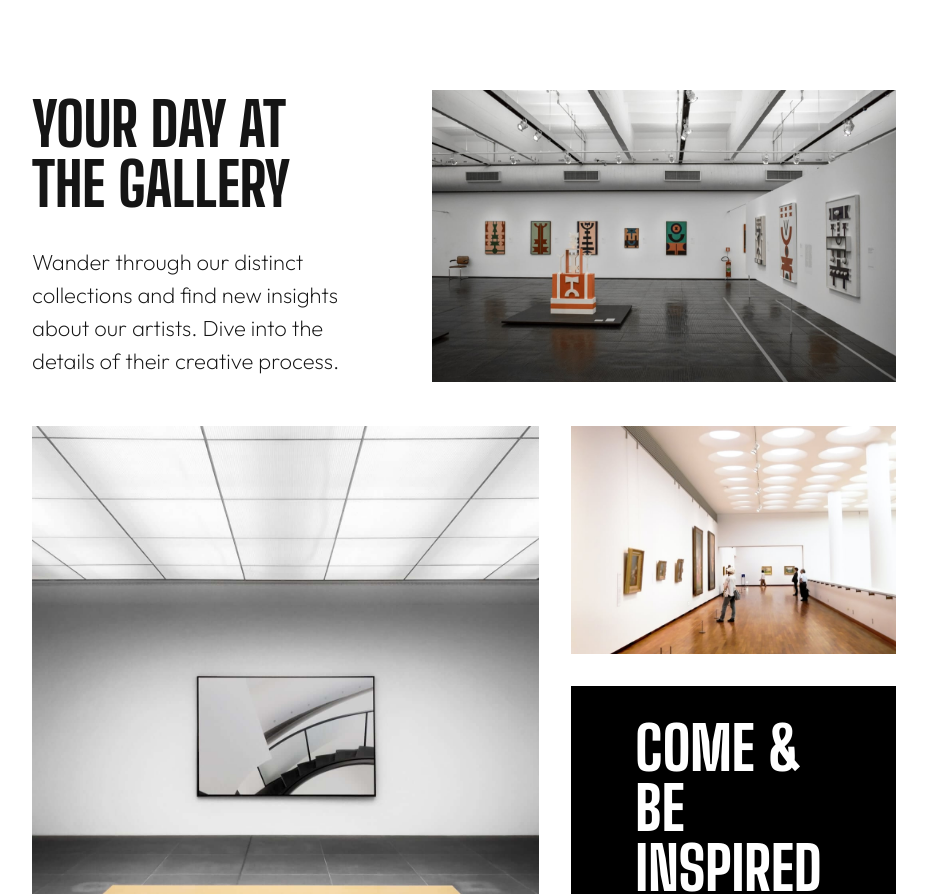
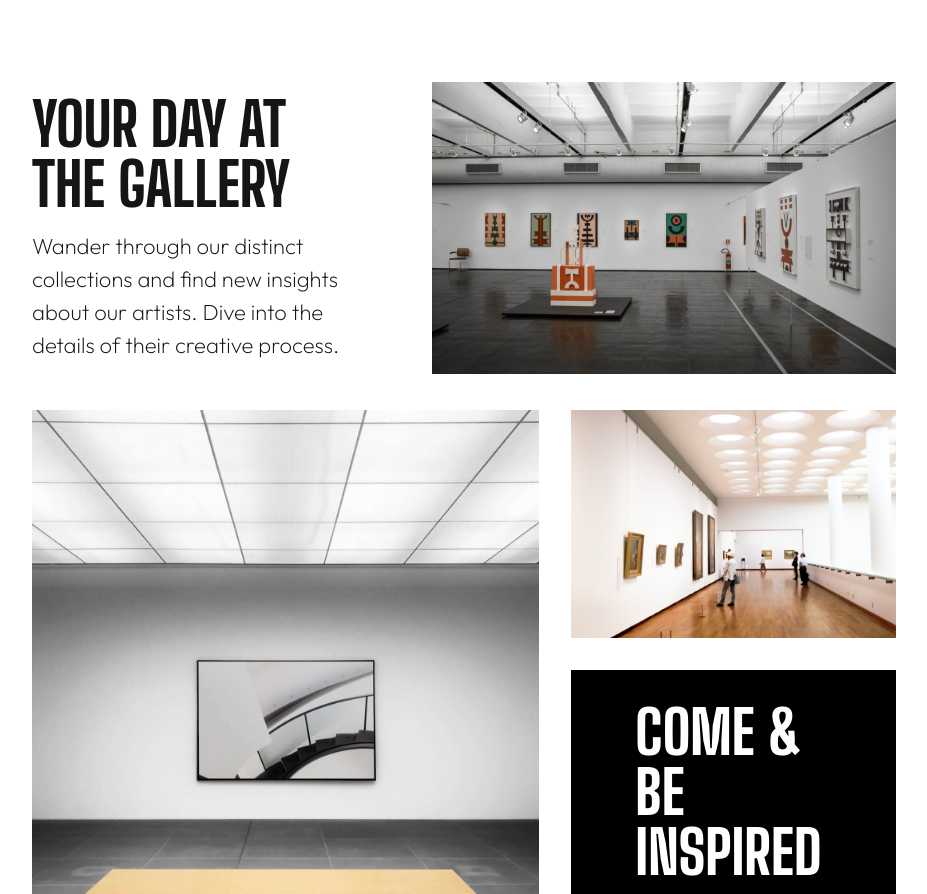
Before and after one commit to samuelahmed/demo-art-gallery, a Next.js app: page / in a window 1280 px wide. Shown: the part 815-1709 px from the top of the page, without its empty margins (176-1103 px from the left). Built offline with nearby package versions, Linux system fonts and the light colour scheme.

Commit message:
fix for big screens

```diff
--- a/src/app/page.tsx
+++ b/src/app/page.tsx
@@ -41,13 +41,14 @@
       <div className=" flex flex-col bg-custom-white py-20 text-custom-black md:px-52">
         <div className="flex flex-col-reverse items-center px-4 md:flex-row md:space-x-20 md:px-0">
           <div className="space-y-4 py-4 md:w-1/2 md:space-y-8">
+          <div className="flex flex-col space-y-4 items-start justify-center">
+
             <div className="bigSholders text-5xl font-extrabold md:text-6xl">
               <h1 className="hidden md:block">YOUR DAY AT</h1>
               <h1 className="hidden md:block">THE GALLERY</h1>
               <h1 className="md:hidden">YOUR DAY</h1>
               <h1 className="md:hidden">AT THE GALLERY</h1>
             </div>
-            <div className="flex items-center justify-center">
               <p className="outfit text-md w-80 text-left font-extralight md:text-[22px]">
                 Wander through our distinct collections and find new insights
                 about our artists. Dive into the details of their creative
```
